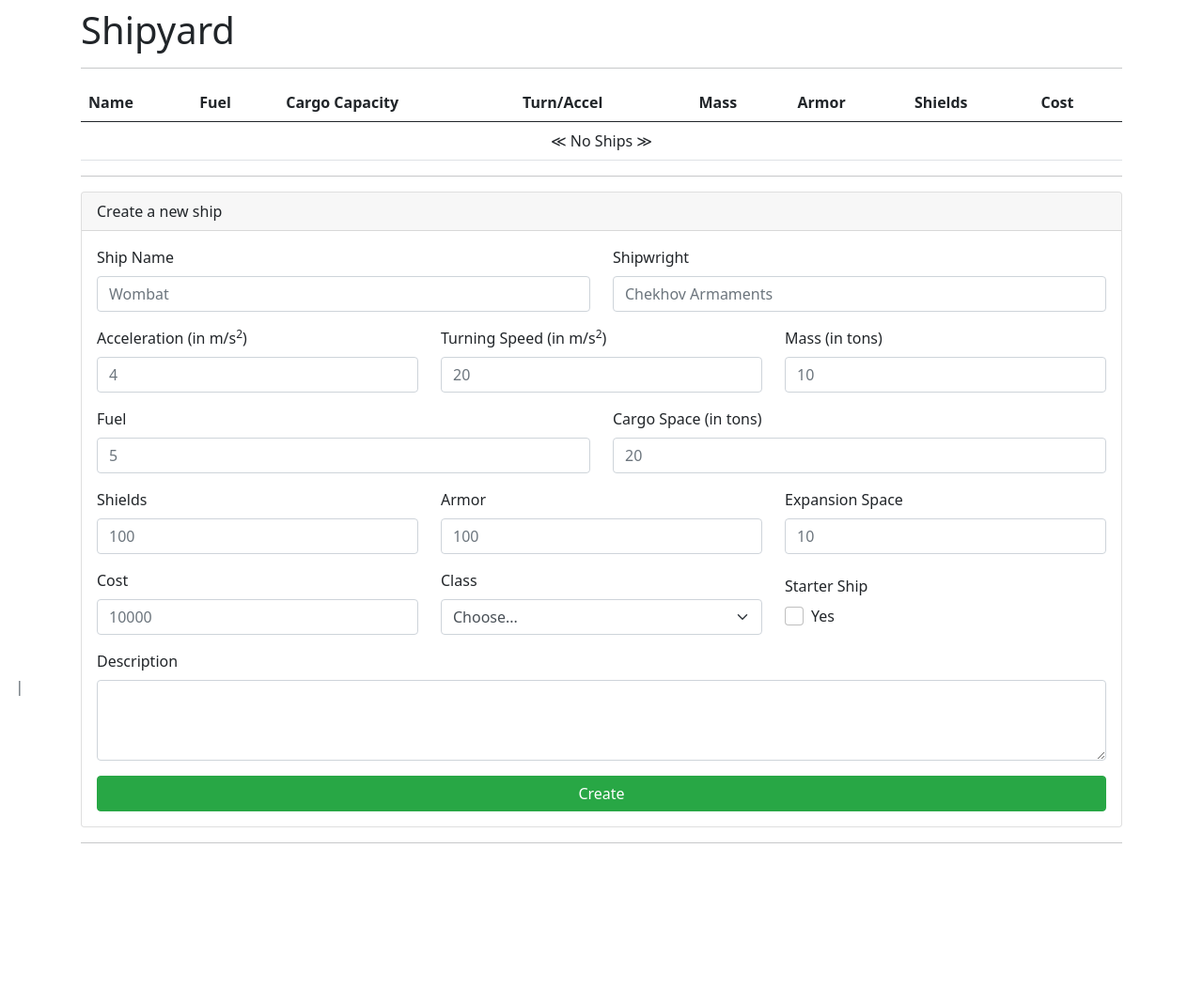
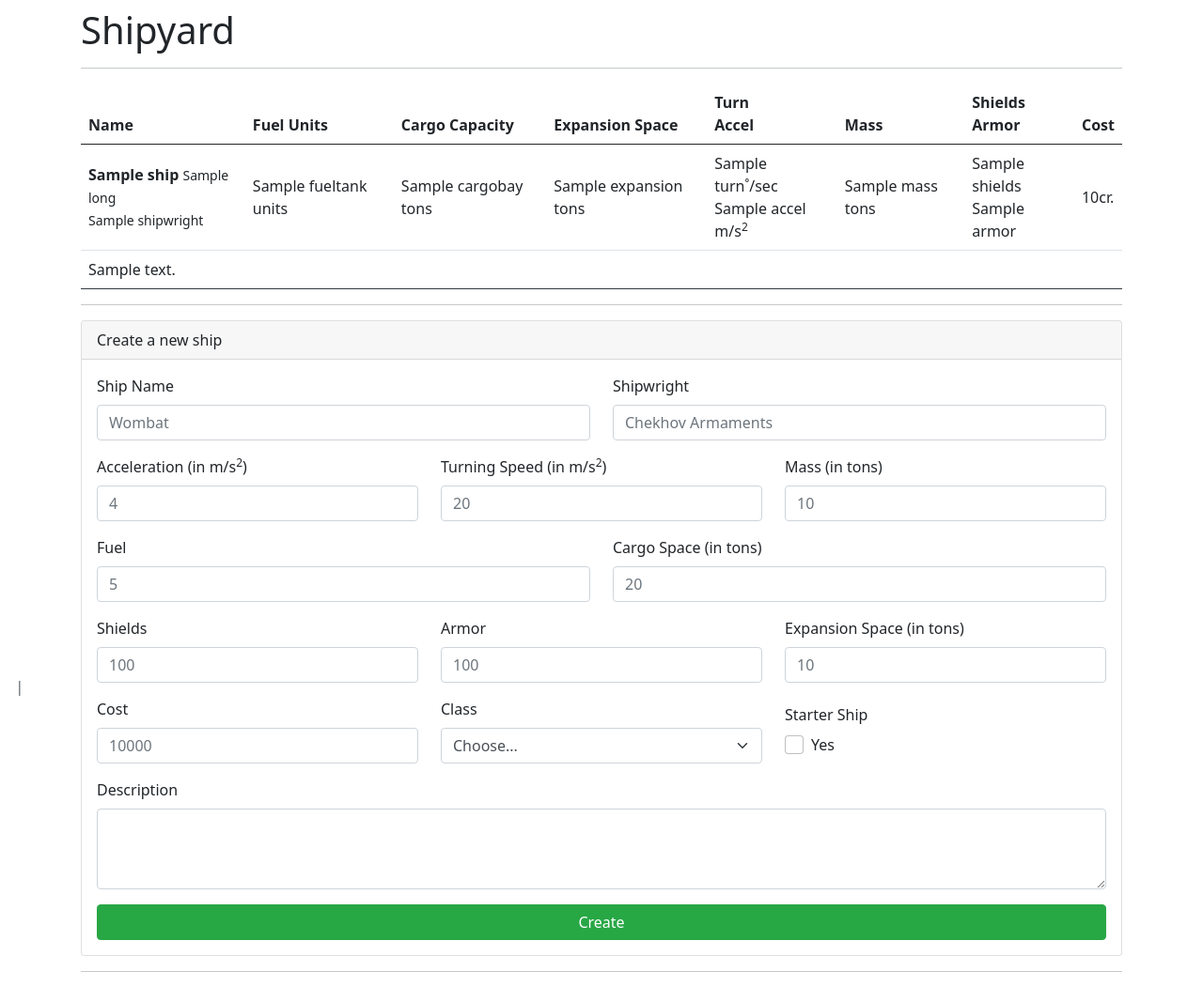
Before and after one commit to nfreader/spacesim, a PHP site: template resources/views/ships/ships.twig in a window 1280 px wide. Shown: the part 56-1107 px from the top of the page at 94% size. Before the commit the page ends 954 px from the top, so only its background shows below. Run offline with PHP 8.4, Linux system fonts and the light colour scheme; the template is opened without the code that fills it: most values are stand-ins (such as "Sample title", 1, 10 or a date in 2020); some libraries are stand-ins or nearby versions.

Commit message:
Tweaks and improvements to ships

```diff
--- a/resources/views/ships/addShip.twig
+++ b/resources/views/ships/addShip.twig
@@ -46,7 +46,7 @@
           <input type="text" class="form-control" id="armor" name="armor" placeholder="100" value="{{data.armor}}">
         </div>
         <div class="col">
-          <label for="expansion" class="form-label">Expansion Space</label>
+          <label for="expansion" class="form-label">Expansion Space (in tons)</label>
           <input type="text" class="form-control" id="expansion" name="expansion" placeholder="10" value="{{data.expansion}}">
         </div>
       </div>
--- a/resources/views/ships/ships.twig
+++ b/resources/views/ships/ships.twig
@@ -6,19 +6,33 @@
   <thead>
     <tr>
       <th>Name</th>
-      <th>Fuel</th>
+      <th>Fuel Units</th>
       <th>Cargo Capacity</th>
-      <th>Turn/Accel</th>
+      <th>Expansion Space</th>
+      <th>Turn<br>Accel</th>
       <th>Mass</th>
-      <th>Armor</th>
-      <th>Shields</th>
+      <th>Shields<br>Armor</th>
       <th>Cost</th>
     </tr>
   </thead>
   <tbody>
-{% if not ships %}
+{% for ship in ships %}
+  <tr>
+    <td class="align-middle"><strong>{{ship.name}}</strong> <small>{{ship.class.long}}<br>{{ship.shipwright}} </small></td>
+    <td class="align-middle">{{ship.fueltank}} units</th>
+    <td class="align-middle">{{ship.cargobay}} tons</td>
+    <td class="align-middle">{{ship.expansion}} tons</td>
+    <td class="align-middle">{{ship.turn}}˚/sec<br>{{ship.accel}} m/s<sup>2</sup></td>
+    <td class="align-middle">{{ship.mass}} tons</td>
+    <td class="align-middle">{{ship.shields}}<br>{{ship.armor}}</td>
+    <td class="align-middle">{{ship.cost}}cr.</td>
+  </tr>
+  <tr class="border-bottom border-dark">
+    <td colspan="8">{{ship.desc}}</td>
+  </tr>
+{% else %}
 <tr><td colspan="8" class="text-center">≪ No Ships ≫</td></tr>
-{% endif %}
+{% endfor %}
 </tbody>
 </table>
 <hr>
--- a/src/Action/Ships/AddShip.php
+++ b/src/Action/Ships/AddShip.php
@@ -25,7 +25,8 @@ final class AddShip {
     $data = $this->ship->addNew($request->getParsedBody());
     return $this->twig->render($response, 'ships/ships.twig', [
       'shiptypes' => (new ShipTypes())->getTypes(),
-      'data' => $data
+      'data' => $data,
+      'ships' => $this->ship->getShipyard()
     ]);
   }
 }
--- a/src/Model/Ship.php
+++ b/src/Model/Ship.php
@@ -29,8 +29,8 @@ class Ship {
     $this->mass = $ship->mass;
     $this->shields = $ship->shields;
     $this->armor = $ship->armor;
-    $this->class = $ship->class;
-    $this->cost = $ship->cost;
+    $this->class = json_decode(json_encode(constant("ssim\Data\ShipTypes::$ship->class")));
+    $this->cost = number_format($ship->cost);
     $this->desc = $ship->desc;
   }
 
```
Also changed, not shown: src/Action/Ships/ViewShips.php (+7 -3 lines), src/Repository/Ship.php (+25 -0 lines).
